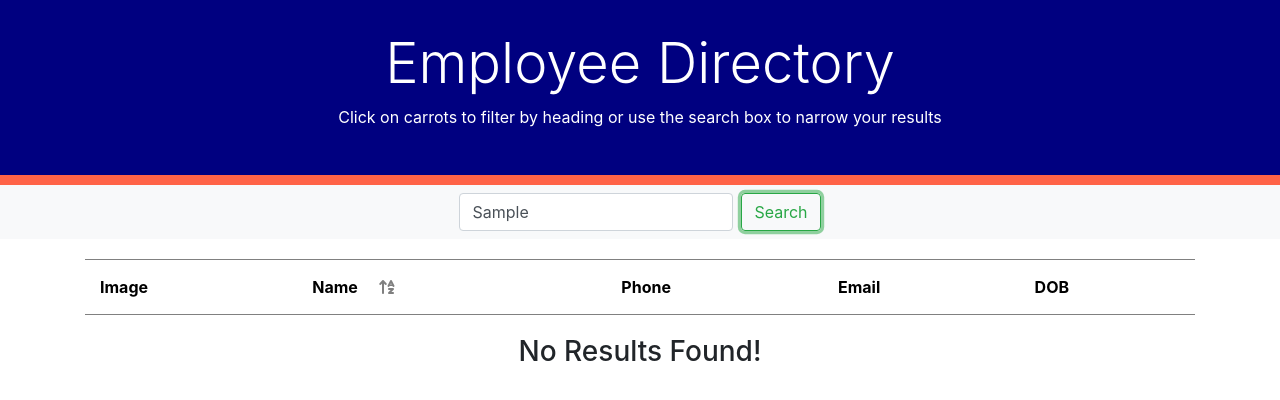
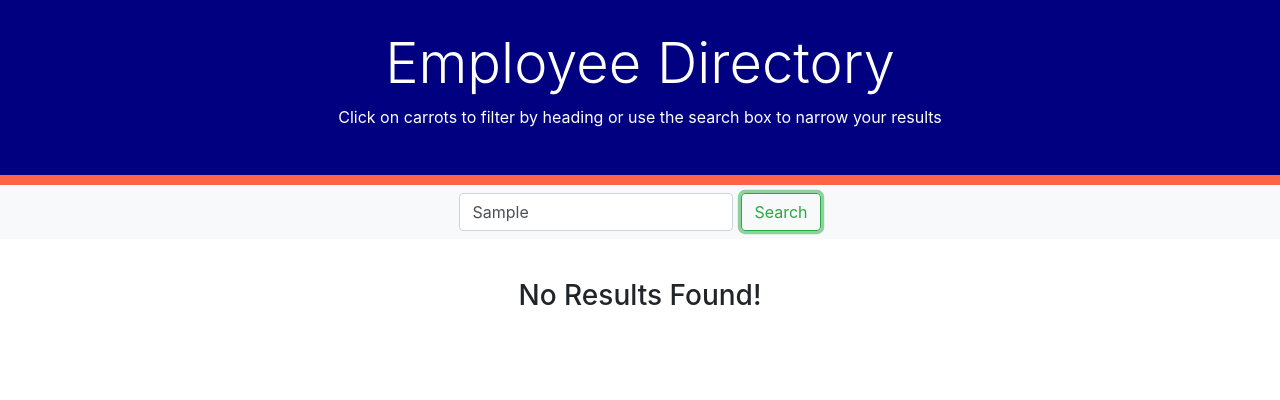
Before and after one commit to dgtlctzn/employee-directory, a React (Create React App) app: page / in a window 1280 px wide. Both pictures are taken after typing "Sample" into the empty fields and a click on the button "Search". Shown: the top 400 px of the page. Built offline with nearby package versions, Linux system fonts and the light colour scheme.

Commit message:
added conditional rendering

```diff
--- a/src/components/Table/Table.jsx
+++ b/src/components/Table/Table.jsx
@@ -3,7 +3,7 @@ import Row from "./Row";
 import Header from "./Header";
 import seeds from "../../seeds/seeds.json";
 import Search from "../Search/Search";
-import "./Table.css"
+import "./Table.css";
 
 class Table extends Component {
   state = {
@@ -21,7 +21,7 @@ class Table extends Component {
       if (this.state.aToZ) {
         // sorts from z to a if sorted from a to z
         [b, a] = [a, b];
-        icon = "fas fa-sort-alpha-down-alt"
+        icon = "fas fa-sort-alpha-down-alt";
       }
       // sorts from a to z if not sorted or sorted from z to a
       if (a > b) {
@@ -36,7 +36,7 @@ class Table extends Component {
       currentPeople: sorted,
       // keeps track of how list is sorted
       aToZ: !this.state.aToZ,
-      aToZIcon: icon
+      aToZIcon: icon,
     });
   };
 
@@ -46,6 +46,7 @@ class Table extends Component {
     const found = [];
     // searches for match in seeds for name, phone, email, or dob category
     for (const item of seeds) {
+      console.log(item.name)
       if (item.name.includes(this.state.searchInput)) {
         found.push(item);
       } else if (item.phone.includes(this.state.searchInput)) {
@@ -56,6 +57,7 @@ class Table extends Component {
         found.push(item);
       }
     }
+    console.log(found);
     this.setState({
       currentPeople: found,
       // searchInput: ""
@@ -80,9 +82,20 @@ class Table extends Component {
           value={this.state.search}
         />
         <div className="container">
+          {
+            // An empty search displays an h3 tag on the page
+            this.state.currentPeople.length === 0 ? (
+              <h3 className="text-center" id="no-results">
+                No Results Found!
+              </h3>
+            ) : (
+              // default displays table
               <table>
                 <thead>
-              <Header handleNameSort={this.handleNameSort} icon={this.state.aToZIcon}/>
+                  <Header
+                    handleNameSort={this.handleNameSort}
+                    icon={this.state.aToZIcon}
+                  />
                 </thead>
                 <tbody>
                   {this.state.currentPeople.map((person) => (
@@ -97,9 +110,7 @@ class Table extends Component {
                   ))}
                 </tbody>
               </table>
-          {
-            // An empty search displays an h3 tag on the page
-            this.state.currentPeople.length === 0 && <h3 className="text-center" id="no-results">No Results Found!</h3>
+            )
           }
         </div>
       </>
```
Lines whose indentation alone changed are shown as unchanged.
